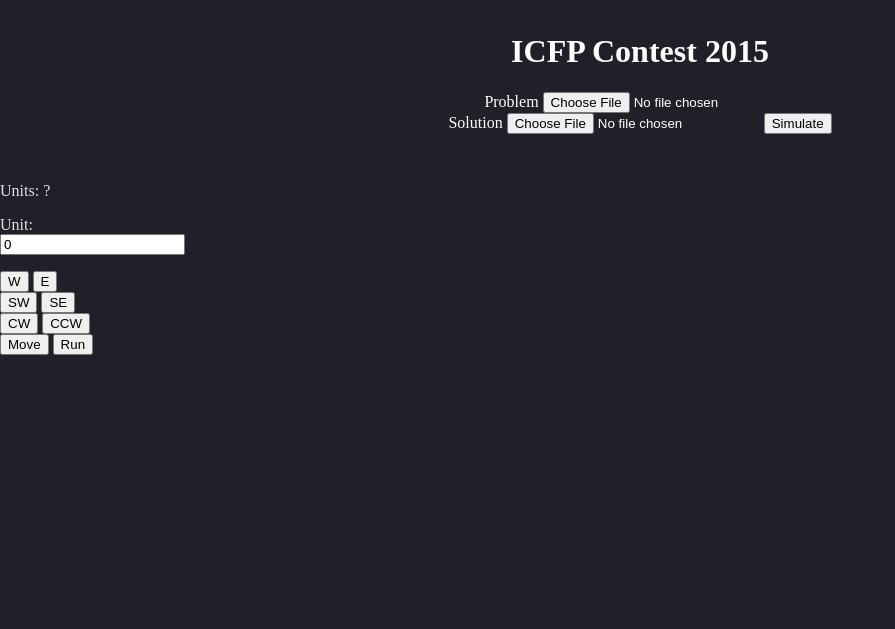
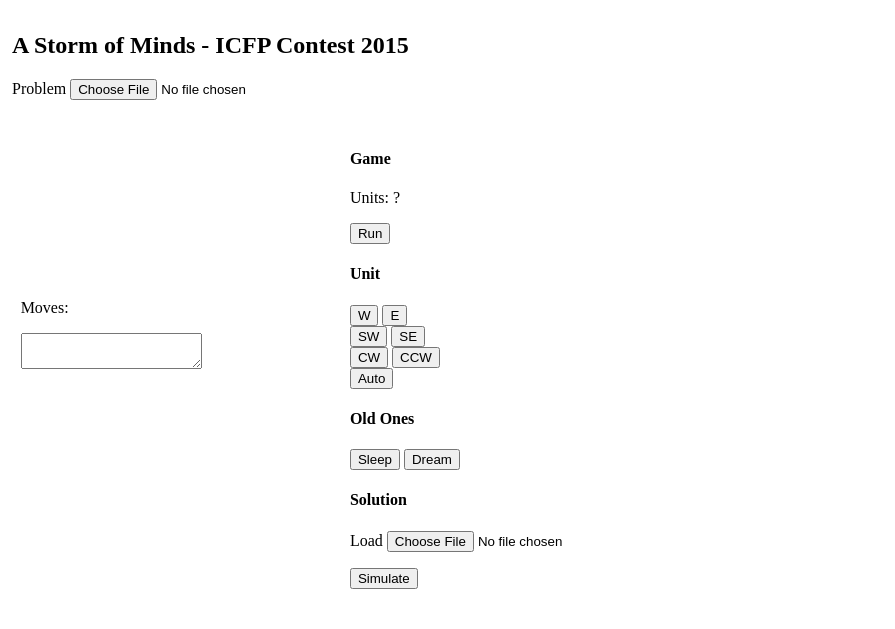
Before and after one commit to bokesan/icfp2015, a plain HTML site: page web/index.html in a window 1280 px wide. Shown: the whole page, without its empty margins (0-895 px from the left). Drawn offline with Linux system fonts and the light colour scheme.

Commit message:
Design cleanup.

```diff
--- a/web/game.js
+++ b/web/game.js
@@ -1,11 +1,13 @@
 "use strict";
 
-var size = 1;
+const MAP_COLOR            = '#ffffe8';
+const MAP_BACKGROUND_COLOR = '#ffffff';
+const FILLED_COLOR         = '#f0f040';
+const UNIT_COLOR           = '#ffb000';
+const UNIT_OVERLAP_COLOR   = '#ff6000';
+const PIVOT_COLOR          = '#209010';
 
-var MAP_COLOR    = '#f0f0f0';
-var FILLED_COLOR = '#e0e040';
-var UNIT_COLOR   = '#ffb000';
-var UNIT_OVERLAP_COLOR   = '#ff6000';
+var size = 42;
 
 var problem = {};
 
@@ -15,19 +17,19 @@ var numSpawned = 0;
 var score = 0;
 
 // directions and moves
-var DIR_E = 0;
-var DIR_SE = 1;
-var DIR_SW = 2;
-var DIR_W = 3;
-var DIR_NW = 4;
-var DIR_NE = 5;
-var ROT_CW = 6;
-var ROT_CCW = 7;
-var LOCK = 8;
-var STOP = 9;
+const DIR_E   = 0;
+const DIR_SE  = 1;
+const DIR_SW  = 2;
+const DIR_W   = 3;
+const DIR_NW  = 4;
+const DIR_NE  = 5;
+const ROT_CW  = 6;
+const ROT_CCW = 7;
+const LOCK    = 8;
+const STOP    = 9;
 
 //                E,     SE,     SW,      W,        NW,       NE
-var OFFS =    [  [ 1, 0,  0, 1,   -1, 1,   -1, 0,    -1, -1,   0, -1 ],   // even row
+const OFFS =  [  [ 1, 0,  0, 1,   -1, 1,   -1, 0,    -1, -1,   0, -1 ],   // even row
                  [ 1, 0,  1, 1,   0, 1,    -1, 0,    0, -1,    1, -1 ] ]; // odd row
 
 // ===== Sounds =====
@@ -296,7 +298,7 @@ function drawHex(ctx) {
 function drawPivot(ctx) {
   ctx.save();
   ctx.translate(size / 2, size / 2);
-  ctx.fillStyle = '#209010';
+  ctx.fillStyle = PIVOT_COLOR;
   ctx.beginPath();
   ctx.arc(0, -size / 7, size / 4.5, 0, Math.PI*2, true);
   ctx.fill();
@@ -339,7 +341,7 @@ function drawMap() {
     var row, col, w;
     var xy;
 
-    c.fillStyle = '#909050';
+    c.fillStyle = MAP_BACKGROUND_COLOR;
     c.fillRect(0, 0, m.width, m.height);
     c.fillStyle = MAP_COLOR;
     c.strokeStyle = 'black';
@@ -713,8 +715,6 @@ $(document).ready(function(){
         $('#msg').text('Score: ' + score + ', spawned: ' + numSpawned);
     });
 
-    size = 40;
-
     sound_move = new Audio('move.wav');
     sound_lock = new Audio('lock.wav');
     sound_end = new Audio('end.wav');
--- a/web/index.html
+++ b/web/index.html
@@ -1,4 +1,5 @@
-<html>
+<!DOCTYPE html>
+<html lang="en">
 <head>
 <title>ICFP Contest 2015 - A Storm of Minds</title>
 <script type="text/javascript" src="jquery.js"></script>
@@ -9,32 +10,46 @@
 <meta name='description' content='ICFP Contest 2015'>
 <link href='style.css' type='text/css' rel='stylesheet'>
 
-
 </head>
 <body>
 <div id="header">
-<h1>ICFP Contest 2015</h1>
+<h2>A Storm of Minds - ICFP Contest 2015</h2>
 
 <p>
    <label for="problem">Problem</label>
- <input type="file" name="problem" id="problem" accept=".json" />
-
-<br>
-   <label for="sol">Solution</label>
-  <input type="file" name="sol" id="sol" accept=".json" />
-  <input type="button" id="btn_simulate" value="Simulate" />
+   <input type="file" name="problem" id="problem" accept=".json" />
 </p>
 
 </div>
 
-<div id="left">
 
-<p>Units: <span id="lbl_units">?</span></p>
+<div id="main">
 
-<p>
+  <canvas id="map"></canvas>
+
+  <p id="msg"> </p>
+  <p>Moves:</p>
+  <textarea id="solution"> </textarea>
+
+</div>
+
+
+<div id="controls">
+
+<h4>Game</h4>
+
+Units: <span id="lbl_units">?</span>
+
+  <p>
+     <input type="button" id="btn_run" value="Run" />
+  </p>
+
+  <h4>Unit</h4>
+
+<!--
   Unit:
   <input id="unit_num" type="number" min="0" value="0" />
-</p>
+ -->
 
 <p>
   <input type="button" id="btn_W" value="W" />
@@ -46,23 +61,28 @@
   <input type="button" id="btn_CW" value="CW" />
   <input type="button" id="btn_CCW" value="CCW" />
   <br>
-  <input type="button" id="btn_move" value="Move" />
-  <input type="button" id="btn_run" value="Run" />
+  <input type="button" id="btn_move" value="Auto" />
+</p>
+
+<h4>Old Ones</h4>
+
+<p>
+  <input type="button" id="btn_old_sleep" value="Sleep" />
+  <input type="button" id="btn_old_dream" value="Dream" />
 </p>
 
 
+<h4>Solution</h4>
 
+<p>
+  <label for="sol">Load</label>
+  <input type="file" name="sol" id="sol" accept=".json" />
+</p>
 
-</div>
+  <p>
+  <input type="button" id="btn_simulate" value="Simulate" />
+  </p>
 
-<div id="main">
-
-<canvas id="map" >
-</canvas>
-
-<p id="msg">
-  </p>
-  <p id="solution"> </p>
 
 </div>
 
--- a/web/style.css
+++ b/web/style.css
@@ -1,123 +1,21 @@
 body {
-	/* background: url(bg.jpg) no-repeat; */
-	background-color: #202028;
-	color: #e0e0e0;
+    /* background-color: #202028;
+    color: #e0e0e0; */
 }
 
-a {
-	color: #00ffff;
-	text-decoration: none;
+#header {
+    padding: 4px;
+    /* text-align: center; */
+    height: 100px;
 }
 
-a:hover {
-	color: #00ffff;
-	text-decoration: underline;
+#controls {
+    display: inline-block;
+    vertical-align: top;
+    padding: 1% 1%;
 }
 
-a:visited {
-	color: #b0c0ff;
+#main {
+    display: inline-block;
+    padding: 1% 1%;
 }
-
-
-#header {
- 	padding: 4px;
-	color: white;
-	text-align: center;
-	height: 140px;
-	/* border-bottom: 1px solid black; */
-}
-
-#left {
-	position: absolute;
-	padding: 0;
-	/* top: 88px; */
-	left: 0;
-	top: 166px;
-	width: 170px;
-	/* border: 1px solid black; */
-}
-
-ul#nav {
-	list-style: none;
-	margin: 0;
-	padding: 0;
-	/* background: #b8c0e0; */
-}
-
-ul#nav li a:link, ul#nav li a:visited {
-	text-decoration: none;
-	display: block;
-	width: 88%;
-	padding: 6px 6%;
-	font: bold 10pt/1.5 Arial, sans-serif;
-	color: #3050ff;
-}
-
-ul#nav li.current {
-	display: block;
-	width: 88%;
-	padding: 6px 6%;
-	font: bold 10pt/1.5 Arial, sans-serif;
-	color: lightblue;
-	/* background-color: #D0D0D0; */
-}
-
-ul#nav li {
-	/* border-top: #A5B5FF; */
-}
-
-ul#nav li a:hover {
-	background-color: #43616B;
-	color: white;
-}
-
-ul#nav ul.subnav {
-	list-style: none;
-	margin: 0;
-	padding: 0;
-}
-
-ul#nav ul.subnav li {
-	border-top: 0 none;
-	padding-left: 1.5em;
-}
-
-ul#nav ul.subnav li a:link, ul#nav ul.subnav li a:visited {
-	padding: 1px;
-	font: bold 0.7em /1.5 Verdana, sans-serif;
-	color: #5C6F90;
-	background-color: transparent;
-}
-
-ul#nav ul.subnav li a:hover {
-	color: #43616B;
-	background-color: transparent;
-	text-decoration: underline;
-}
-
-
-#main {
-	margin-left: 172px;
-	padding: 1% 1%;
-	/* border: 1px solid black; */
-	/* background: #D0D0D0; */
-}
-
-#footer {
-	text-align: center;
-	margin-left: 172px;
-	font-size: 80%;
-	/* background: #a0a0a0; */
-	border: 1px solid #808080;
-}
-
-/* Links im Footer sollen nicht störend auffallen. */
-#footer a {
-	color: #e0e0e0;
-	text-decoration: none;
-}
-
-#footer a:hover {
-	color: #e0e0e0;
-	text-decoration: underline;
-}
```
